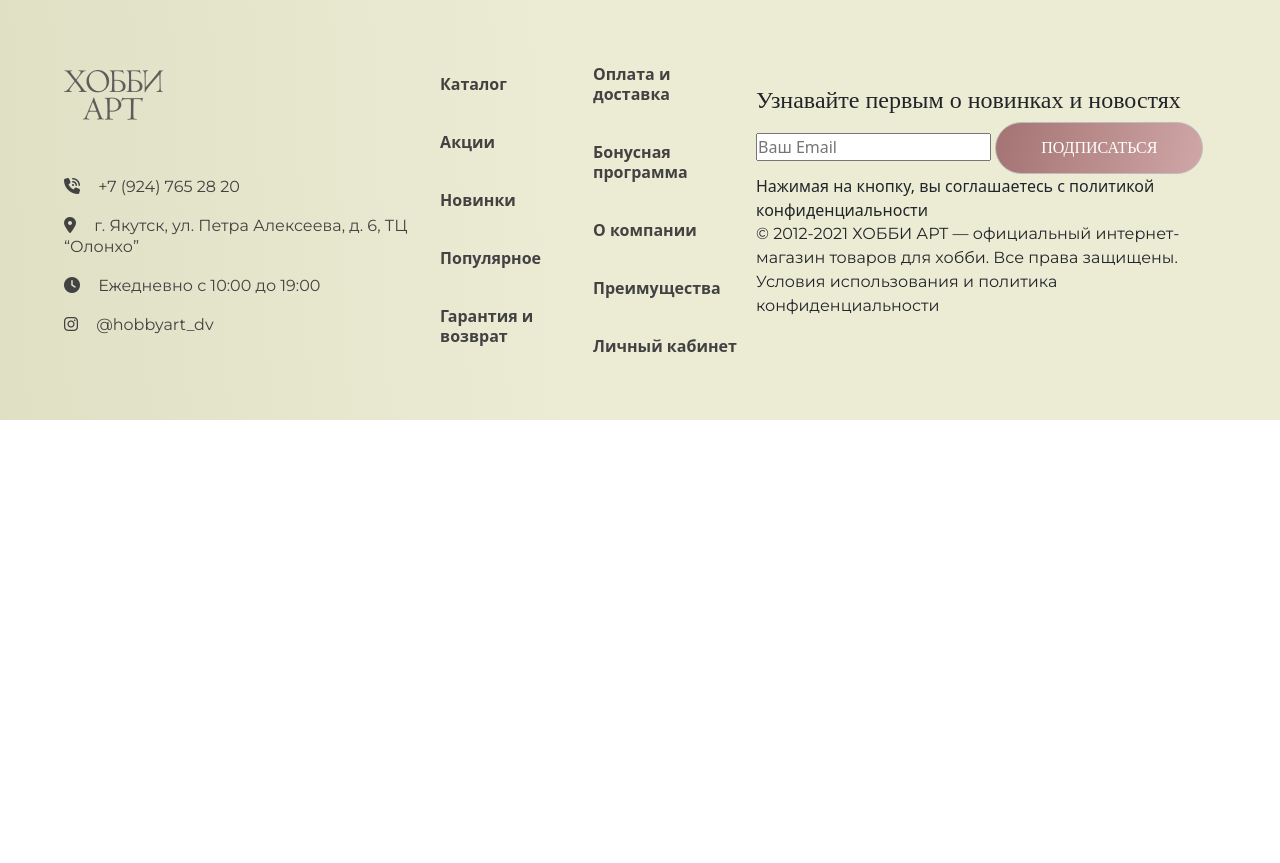
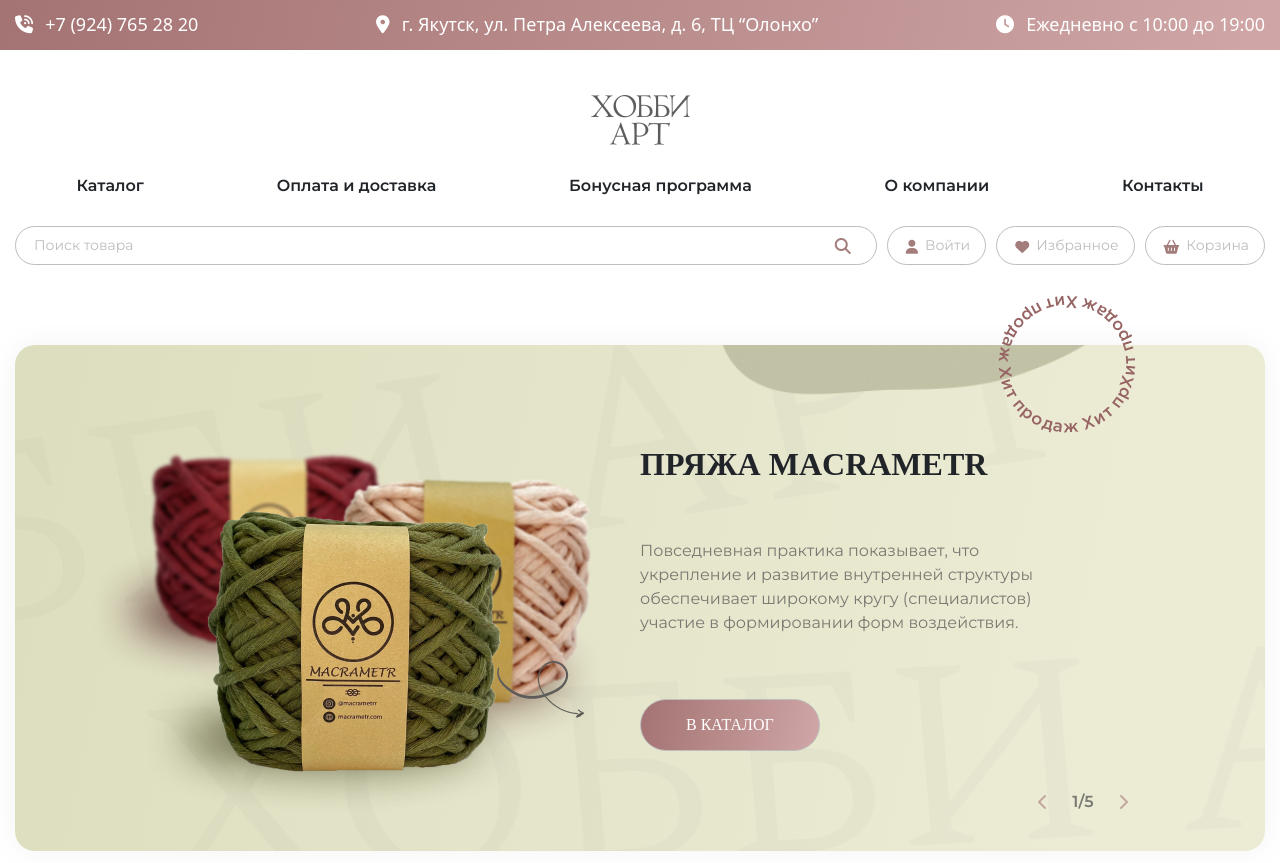
Before and after one commit to d1m0ss/Hobby-art, a plain HTML site: page index.html in a window 1280 px wide. Shown: the top 863 px of the page. Before the commit the page ends 800 px from the top, so only its background shows below. Drawn offline with nearby package versions, Linux system fonts and the light colour scheme; a web font is replaced by a local one.

Commit message:
footer compleet
ye

```diff
--- a/index.html
+++ b/index.html
@@ -13,7 +13,7 @@
 
     <main class="content">
 
-        <!-- <section class="hat">
+        <section class="hat">
             <div class="containers hat__container">
                 <aricle class="hat__number n-hat">
                     <i class="fa-solid fa-phone-volume n-hat__icon hat__value"></i>
@@ -28,9 +28,9 @@
                     <span class="t-hat__value hat__value">Ежедневно с 10:00 до 19:00</span>
                 </aricle>
             </div>
-        </section> -->
+        </section>
 
-        <!-- <div class="containers">
+        <div class="containers">
 
             <header class="header-section">
 
@@ -157,9 +157,9 @@
                         <span class="visually-hidden">Next</span>
                     </button>
                 </div>
-            </section> -->
+            </section>
         <div class="containers">
-            <!-- <section class="catalog">
+            <section class="catalog">
                 <h2 class="catalog__title -t-t28-bold">Каталог товаров</h2>
 
                 <section class="catalog__content c-catalog">
@@ -204,9 +204,9 @@
                         <a href="" class="c-catalog__more text -t-16">Подробнее</a>
                     </article>
                 </section>
-            </section> -->
+            </section>
 
-            <!-- <section class="history">
+            <section class="history">
                 <h2 class="history__title -t-28-bold">Хобби арт: 9 лет на рынке</h2>
                 <section class="history__content">
                     <articel class="history__item">
@@ -243,9 +243,9 @@
                         </div>
                     </articel>
                 </section>
-            </section> -->
+            </section>
 
-            <!-- <section class="insta">
+            <section class="insta">
                 <h2 class="insta__title -t-28-bold">Наш instagram</h2>
                 <section class="insta__wrapper">
                     <article class="isnta__item-1 -t-26">
@@ -285,13 +285,13 @@
                             <i class="fa-solid fa-comment"></i>0</span>
                             </article>
                 </section>
-            </section> -->
+            </section>
 
-            <!-- <section class="end__btn-wrapper">
+            <section class="end__btn-wrapper">
                 <button class="end__button">@hobbyart_dv</button>
-            </section> -->
+            </section>
 
-            <!-- <section class="recall">
+            <section class="recall">
                 <h2 class="hecall__title -t-28-bold">Есть вопрос? Мы перезвоним!</h2>
                 <form action="" class="recall__inputs">
                     <label for="" class="recall__wrapp">
@@ -307,9 +307,11 @@
                         </span>
                     </div>
                 </form>
-            </section> -->
+            </section>
 
         </div>
+        <div class="footer-container">
+
             <footer class="footer">
                 <address class="footer__address a-footer">
                     <a href="#" class="a-footer__logo-link">
@@ -338,10 +340,10 @@
                 </menu>
 
                 <article class="footer__news w-footer">
-                <h4 class="w-footer__subtitle">Узнавайте первым о новинках и новостях</h4>
-                <form action="" class="w-footer__forma">
-                    <lable class="w-forme__label">
-                        <input type="email" name="" id="" class="w-footer__input" placeholder="Ваш Email">
+                    <h4 class="w-footer__subtitle text">Узнавайте первым о новинках и новостях</h4>
+                    <form for="milo" action="" class="w-footer__forma">
+                        <lable class="w-footer__label">
+                            <input type="email" name="email" id="milo" class="w-footer__input" placeholder="Ваш Email">
                             <button type="submit" class="w-footer__button">подписаться</button>
                             <span class="w-footer__confirm">Нажимая на кнопку, вы соглашаетесь с политикой конфиденциальности</span>
                         </lable>
@@ -351,6 +353,7 @@
                     </p>
                 </article>
             </footer>
+        </div>
     </main>
 
     <script src="https://kit.fontawesome.com/95240505f4.js" crossorigin="anonymous"></script>
--- a/style/blocks/footer/footer.css
+++ b/style/blocks/footer/footer.css
@@ -1,11 +1,16 @@
+.footer-container{
+    background: linear-gradient(267.48deg, #ECECD5 56.22%, #D7D7B9 130.03%);
+}
+
 .footer{
     display: flex;
+    max-width: 1650px;
+    padding: 15px 0;
+    margin: auto;
     gap: 10px;
-    margin-bottom: 100px;
     align-items: center;
     justify-content: space-between;
-    padding: 64px;
-    background: linear-gradient(267.48deg, #ECECD5 56.22%, #D7D7B9 130.03%);
+    padding: 64px 0;
 }
 
 .footer img{
@@ -36,16 +41,56 @@
     padding-bottom: 18px;
 }
 
-.footer > *:not(:first-child, :last-child){
+.footer > *, .w-forme__label{
     display: flex;
     flex-direction: column;
+    justify-content: space-between;
 }
 
 .footer > *:last-child{
     max-width: 460px;
 }
 
-.a-footer{
-    display: flex;
-    flex-direction: column;
+.w-footer__subtitle{
+    font-size: 16px;
+    font-weight: 600;
+    line-height: 20px;
+    color: #424242;
 }
+
+.w-footer__forma{
+    padding: 31px 0 40px;
+}
+
+.w-footer__label{
+    position: relative;
+}
+
+.w-footer__input{
+    background: #FFFFFF;
+    color: #7D7D7D;
+    font-size: 14px;
+    line-height: 17px;
+    border-radius: 76px;
+    border: none;
+    outline: none;
+    margin-bottom: 8px;
+    padding: 17px 50% 16px 32px;
+}
+
+.w-footer__button{
+    position: absolute;
+    right: 0;
+}
+
+.w-footer__confirm{
+    font-size: 12px;
+    line-height: 17px;
+}
+
+.w-footer__text{
+    max-width: 423px;
+    font-size: 16px;
+    line-height: 140.2%;
+    color: #525252;
+}
```
Lines whose indentation alone changed are shown as unchanged.
